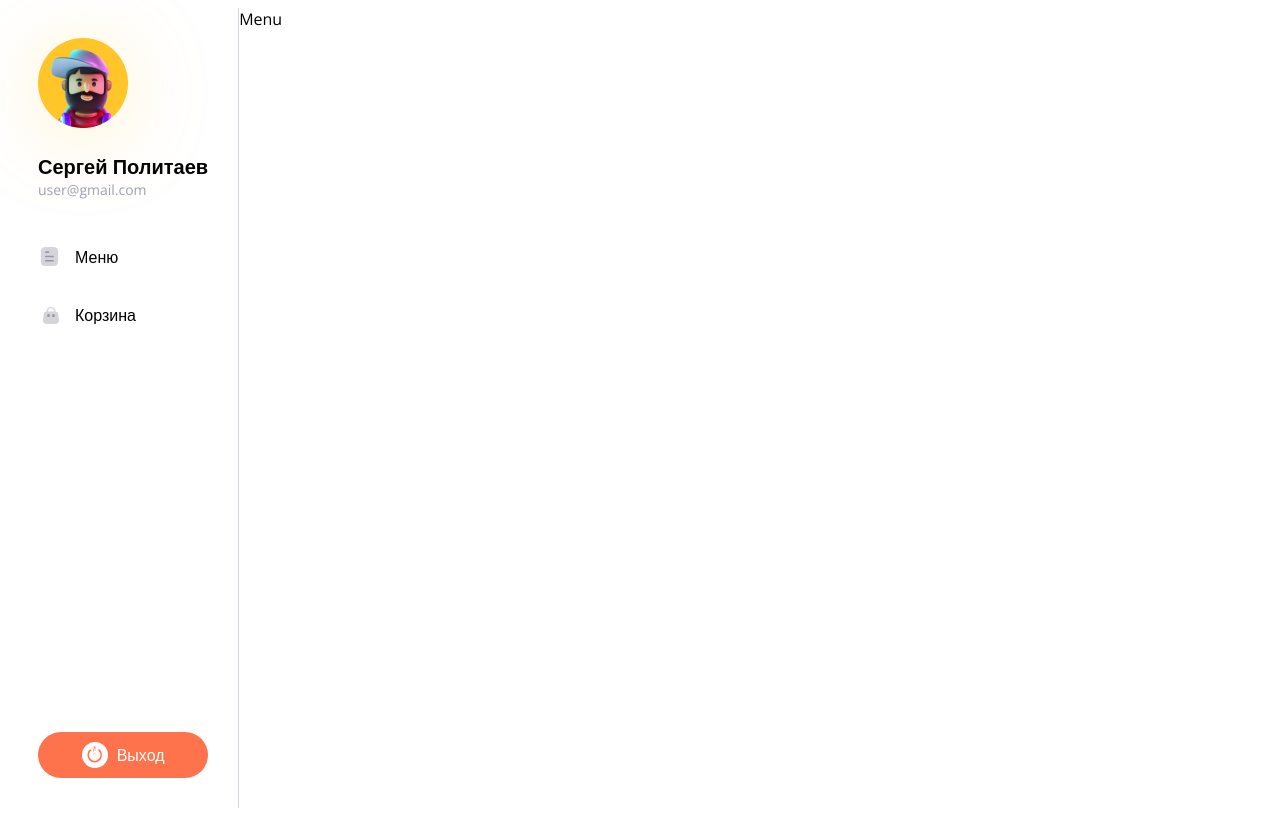
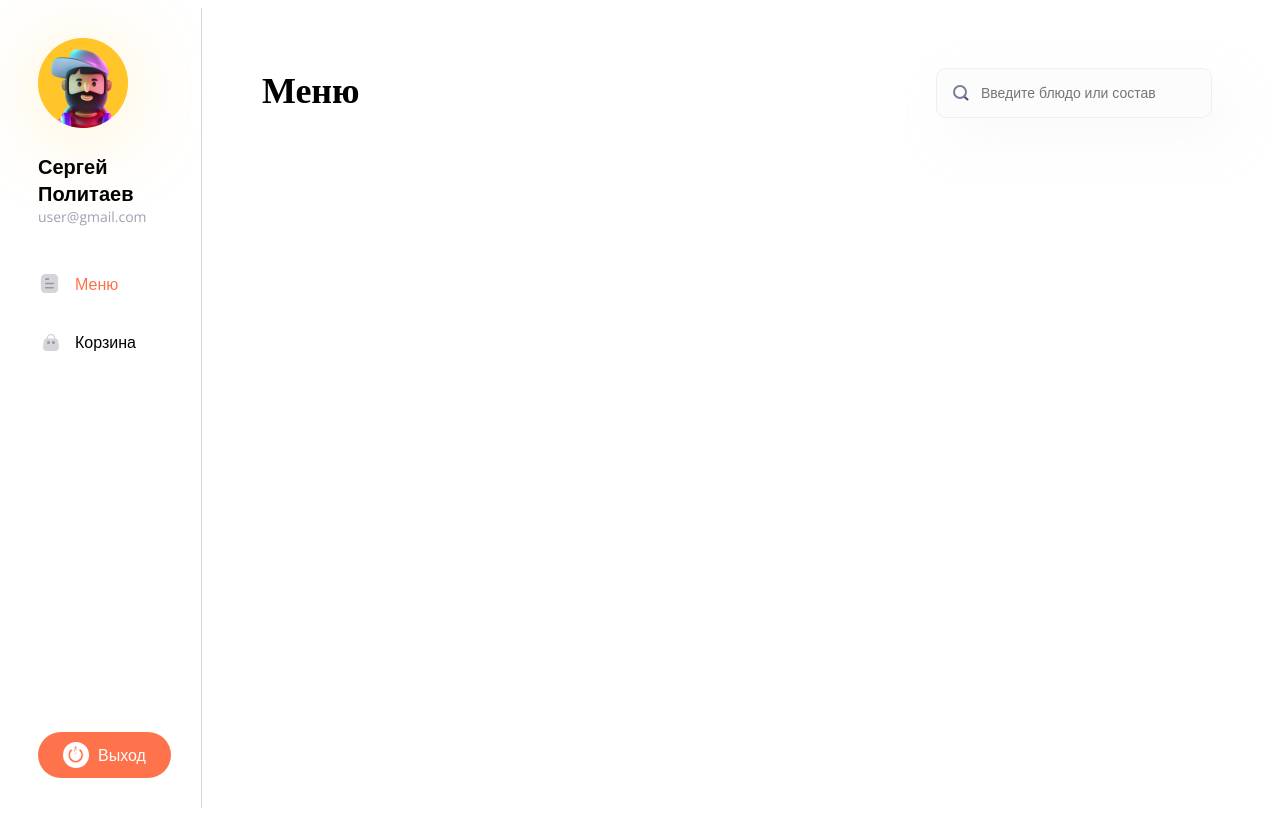
Before and after one commit to RoninSK8/typescript-pizza-2023, a React (Vite) app: page / in a window 1280 px wide. Built offline with nearby package versions, Linux system fonts and the light colour scheme.

Commit message:
Add Header and Search components

```diff
--- a/src/Layout/Menu/Layout.module.css
+++ b/src/Layout/Menu/Layout.module.css
@@ -32,6 +32,10 @@
 	color: var(--text-color);
 }
 
+.active {
+	color: var(--primary-color);
+}
+
 .user {
 	margin-bottom: 46px;
 }
@@ -57,3 +61,8 @@
 	line-height: normal;
 	color: #9ea1b1;
 }
+
+.content {
+	padding: 60px;
+	width: 100%;
+}
--- a/src/Layout/Menu/Layout.tsx
+++ b/src/Layout/Menu/Layout.tsx
@@ -1,4 +1,5 @@
-import { Link, Outlet } from 'react-router-dom';
+import { NavLink, Outlet } from 'react-router-dom';
+import cn from 'classnames';
 import styles from './Layout.module.css';
 import Button from '../../components/Button/Button';
 
@@ -16,21 +17,35 @@ function Layout() {
 					<div className={styles['email']}>user@gmail.com</div>
 				</div>
 				<div className={styles['menu']}>
-					<Link to="/" className={styles['link']}>
+					<NavLink
+						to="/"
+						className={({ isActive }) =>
+							cn(styles['link'], {
+								[styles.active]: isActive,
+							})
+						}
+					>
 						<img src="/menu-icon.svg" alt="Иконка меню" />
 						Меню
-					</Link>
-					<Link to="/cart" className={styles['link']}>
+					</NavLink>
+					<NavLink
+						to="/cart"
+						className={({ isActive }) =>
+							cn(styles['link'], {
+								[styles.active]: isActive,
+							})
+						}
+					>
 						<img src="/cart-icon.svg" alt="Иконка корзины" />
 						Корзина
-					</Link>
+					</NavLink>
 				</div>
 				<Button className={styles['exit']}>
 					<img src="/exit-icon.svg" alt="Иконка выхода" />
 					Выход
 				</Button>
 			</div>
-			<div>
+			<div className={styles['content']}>
 				<Outlet />
 			</div>
 		</div>
--- a/src/Pages/Cart/Cart.tsx
+++ b/src/Pages/Cart/Cart.tsx
@@ -1,5 +1,11 @@
+import Header from '../../components/Header/Header';
+
 function Cart() {
-	return <div>Cart</div>;
+	return (
+		<>
+			<Header>Корзина</Header>
+		</>
+	);
 }
 
 export default Cart;
--- /dev/null
+++ b/src/Pages/Menu/Menu.module.css
@@ -0,0 +1,4 @@
+.head {
+	display: flex;
+	justify-content: space-between;
+}
--- a/src/Pages/Menu/Menu.tsx
+++ b/src/Pages/Menu/Menu.tsx
@@ -1,5 +1,14 @@
+import Header from '../../components/Header/Header';
+import Search from '../../components/Search/Search';
+import styles from './Menu.module.css';
+
 function Menu() {
-	return <div>Menu</div>;
+	return (
+		<div className={styles['head']}>
+			<Header>Меню</Header>
+			<Search placeholder="Введите блюдо или состав"></Search>
+		</div>
+	);
 }
 
 export default Menu;
--- /dev/null
+++ b/src/components/Header/Header.module.css
@@ -0,0 +1,11 @@
+.h1 {
+	color: var(--text-color);
+	height: 40px;
+	font-family: Open Sans;
+	font-size: 36px;
+	font-weight: 600;
+	line-height: 44px;
+	letter-spacing: 0em;
+	text-align: left;
+	margin: 0;
+}
--- /dev/null
+++ b/src/components/Header/Header.props.ts
@@ -0,0 +1,5 @@
+import { InputHTMLAttributes, ReactNode } from 'react';
+
+export interface HeaderProps extends InputHTMLAttributes<HTMLHeadingElement> {
+	children: ReactNode;
+}
--- /dev/null
+++ b/src/components/Header/Header.tsx
@@ -0,0 +1,13 @@
+import cn from 'classnames';
+import { HeaderProps } from './Header.props';
+import styles from './Header.module.css';
+
+function Header({ children, className, ...props }: HeaderProps) {
+	return (
+		<h1 {...props} className={cn(className, styles['h1'])}>
+			{children}
+		</h1>
+	);
+}
+
+export default Header;
--- /dev/null
+++ b/src/components/Search/Search.module.css
@@ -0,0 +1,22 @@
+.input {
+	font-size: 14px;
+	font-style: normal;
+	font-weight: 400;
+	color: var(--text-color);
+	background-color: #fcfcfd;
+	border: 1px solid #efefef;
+	box-shadow: 15px 20px 45px 0px rgba(233, 233, 233, 0.25);
+	border-radius: 10px;
+	padding: 16px 30px 16px 44px;
+	min-width: 200px;
+}
+
+.search {
+	position: relative;
+}
+
+.icon {
+	position: absolute;
+	left: 17px;
+	top: 17px;
+}
--- /dev/null
+++ b/src/components/Search/Search.props.ts
@@ -0,0 +1,5 @@
+import { InputHTMLAttributes } from 'react';
+
+export interface SearchProps extends InputHTMLAttributes<HTMLInputElement> {
+	isValid?: boolean;
+}
--- /dev/null
+++ b/src/components/Search/Search.tsx
@@ -0,0 +1,28 @@
+import styles from './Search.module.css';
+import cn from 'classnames';
+import { forwardRef } from 'react';
+import { SearchProps } from './Search.props';
+
+const Search = forwardRef<HTMLInputElement, SearchProps>(function Search(
+	{ isValid = true, className, ...props },
+	ref
+) {
+	return (
+		<div className={styles['search']}>
+			<input
+				ref={ref}
+				className={cn(className, {
+					[styles['input']]: isValid,
+				})}
+				{...props}
+			></input>
+			<img
+				className={styles['icon']}
+				src="/search-icon.svg"
+				alt="Иконка лупы"
+			/>
+		</div>
+	);
+});
+
+export default Search;
```
